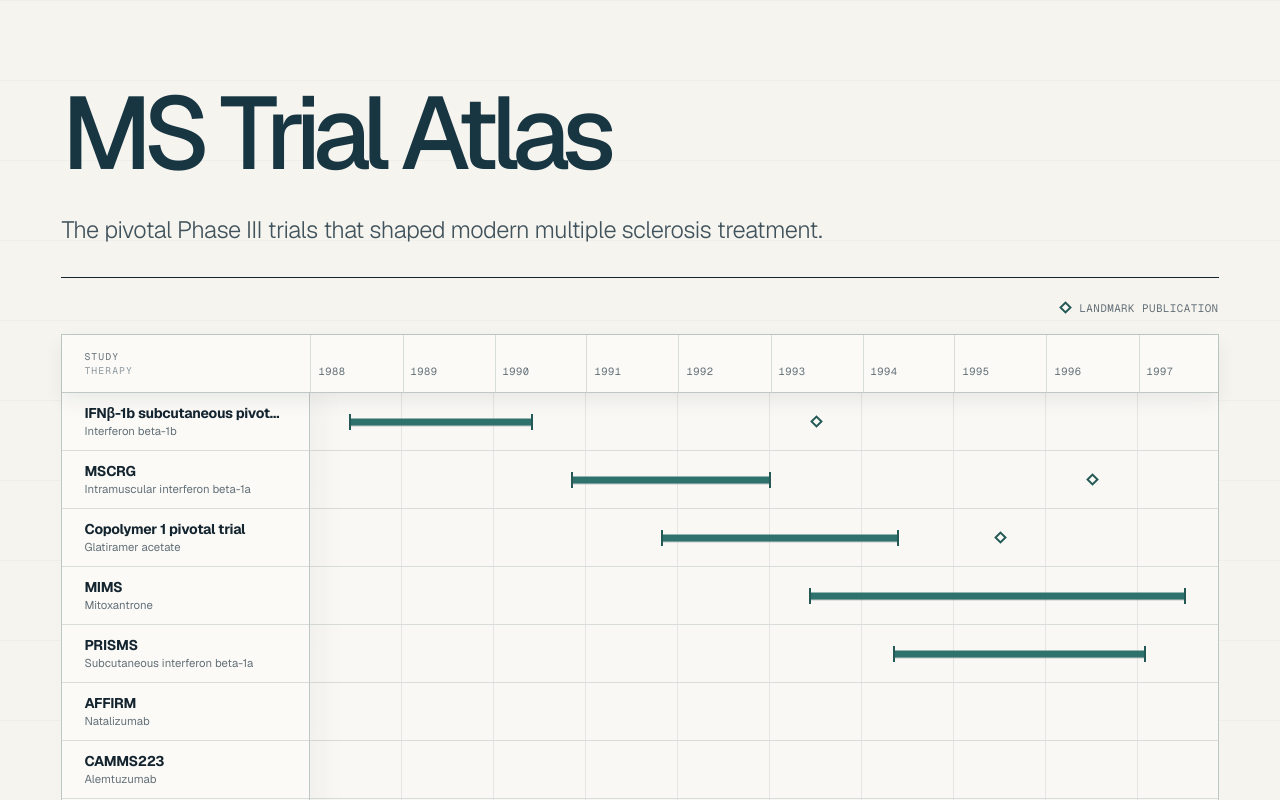
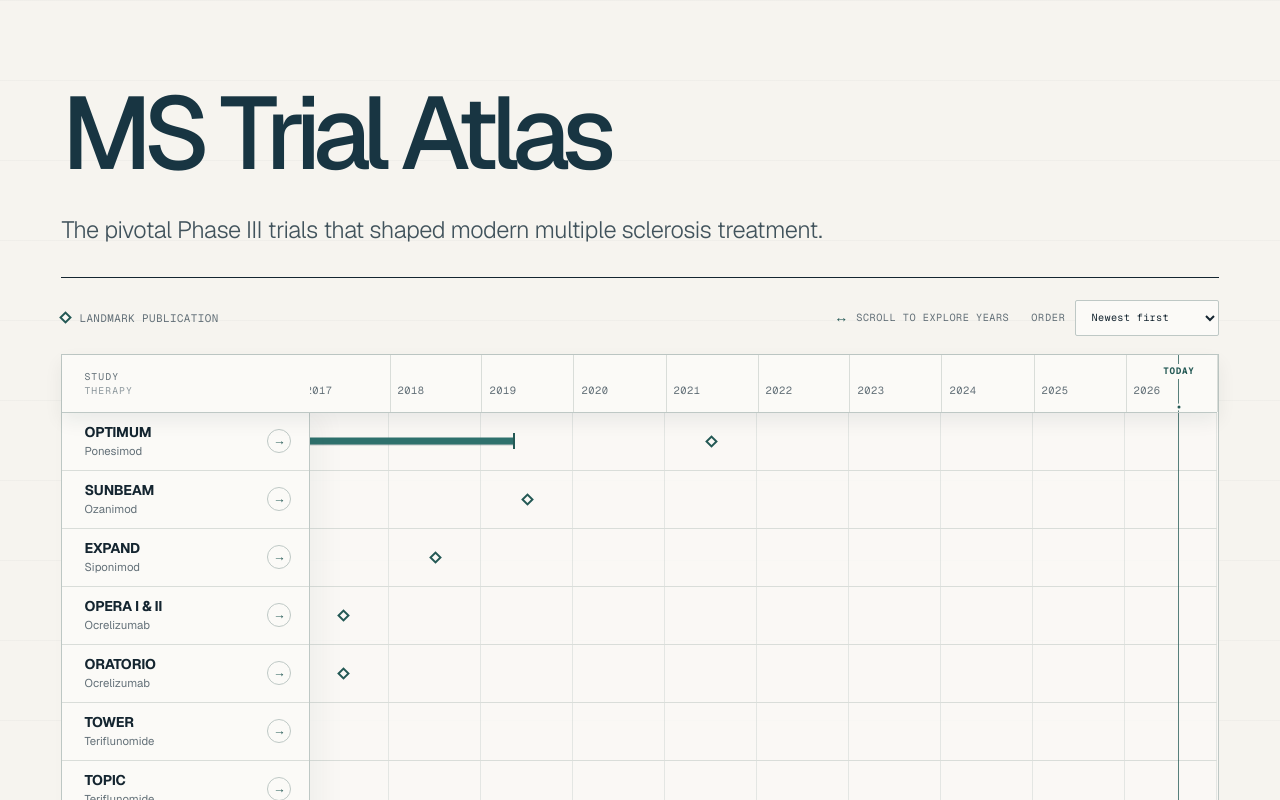
Before and after one commit to Douglas216/ms-trial-atlas, a Next.js app: page / in a window 1280 px wide. Shown: the top 800 px of the page. Built offline with nearby package versions, Linux system fonts and the light colour scheme.

Commit message:
Improve timeline ordering and navigation cues

```diff
--- a/app/components/TrialTimeline.tsx
+++ b/app/components/TrialTimeline.tsx
@@ -19,6 +19,8 @@ type TooltipState =
       publication: Publication;
     } & TooltipPosition)
   | null;
+
+type TrialSortOrder = "newest" | "oldest" | "alphabetical";
 
 const YEAR_WIDTH = 92;
 const ROW_HEIGHT = 58;
@@ -174,21 +176,35 @@ function PublicationTooltip({
 
 export function TrialTimeline({ trials, now }: { trials: Trial[]; now: string }) {
   const [tooltip, setTooltip] = useState<TooltipState>(null);
+  const [sortOrder, setSortOrder] = useState<TrialSortOrder>("newest");
   const hideTimer = useRef<ReturnType<typeof setTimeout> | null>(null);
   const axisScroller = useRef<HTMLDivElement | null>(null);
+  const plotScroller = useRef<HTMLDivElement | null>(null);
+  const initialScrollApplied = useRef(false);
 
   const datedTrials = useMemo(
     () =>
-      trials
-        .filter(
-          (trial) => trial.startDate !== null && trial.primaryCompletionDate !== null,
-        )
-        .sort(
-          (a, b) =>
-            parseDate(a.startDate!).getTime() - parseDate(b.startDate!).getTime(),
-        ),
+      trials.filter(
+        (trial) => trial.startDate !== null && trial.primaryCompletionDate !== null,
+      ),
     [trials],
   );
+
+  const sortedDatedTrials = useMemo(() => {
+    const sorted = [...datedTrials];
+
+    if (sortOrder === "alphabetical") {
+      return sorted.sort((a, b) =>
+        a.studyName.localeCompare(b.studyName, "en", { sensitivity: "base" }),
+      );
+    }
+
+    return sorted.sort((a, b) => {
+      const difference =
+        parseDate(a.startDate!).getTime() - parseDate(b.startDate!).getTime();
+      return sortOrder === "newest" ? -difference : difference;
+    });
+  }, [datedTrials, sortOrder]);
 
   const undatedTrials = useMemo(
     () => trials.filter((trial) => !trial.startDate || !trial.primaryCompletionDate),
@@ -314,12 +330,44 @@ export function TrialTimeline({ trials, now }: { trials: Trial[]; now: string })
     };
   }, []);
 
+  useEffect(() => {
+    if (!initialScrollApplied.current && plotScroller.current) {
+      const scroller = plotScroller.current;
+      scroller.scrollLeft = scroller.scrollWidth - scroller.clientWidth;
+      if (axisScroller.current) {
+        axisScroller.current.scrollLeft = scroller.scrollLeft;
+      }
+      initialScrollApplied.current = true;
+    }
+  }, [plotWidth]);
+
   return (
     <section className="timeline-figure" aria-label="Pivotal MS trial timeline">
       <div className="timeline-caption">
         <div className="publication-key">
           <span aria-hidden="true" />
           Landmark publication
+        </div>
+        <div className="timeline-controls">
+          <p className="timeline-scroll-hint">
+            <span aria-hidden="true">↔</span>
+            Scroll to explore years
+          </p>
+          <label className="timeline-sort" htmlFor="timeline-sort-order">
+            <span>Order</span>
+            <select
+              id="timeline-sort-order"
+              value={sortOrder}
+              onChange={(event) => {
+                setSortOrder(event.target.value as TrialSortOrder);
+                hideTooltip();
+              }}
+            >
+              <option value="newest">Newest first</option>
+              <option value="oldest">Oldest first</option>
+              <option value="alphabetical">A–Z</option>
+            </select>
+          </label>
         </div>
       </div>
 
@@ -354,7 +402,7 @@ export function TrialTimeline({ trials, now }: { trials: Trial[]; now: string })
         </div>
 
         <div className="study-column">
-          {datedTrials.map((trial) => (
+          {sortedDatedTrials.map((trial) => (
             <Link
               className="study-label study-label--link"
               href={`/trials/${trial.slug}`}
@@ -362,16 +410,20 @@ export function TrialTimeline({ trials, now }: { trials: Trial[]; now: string })
               key={trial.id}
               aria-label={`${trial.studyName}, ${trial.drug}. Open trial profile.`}
             >
-              <span>{trial.studyName}</span>
+              <span className="study-label-name">{trial.studyName}</span>
               <small>{trial.drug}</small>
+              <span className="study-label-cue" aria-hidden="true">
+                →
+              </span>
             </Link>
           ))}
         </div>
 
         <div
           className="plot-scroller"
+          ref={plotScroller}
           tabIndex={0}
-          aria-label="Scrollable year axis"
+          aria-label="Scrollable year axis. Use horizontal scrolling to explore years."
           onScroll={(event) => {
             if (axisScroller.current) {
               axisScroller.current.scrollLeft = event.currentTarget.scrollLeft;
@@ -387,7 +439,7 @@ export function TrialTimeline({ trials, now }: { trials: Trial[]; now: string })
               <span>Today</span>
             </div>
             <div className="dated-rows">
-              {datedTrials.map((trial) => {
+              {sortedDatedTrials.map((trial) => {
                 const left = position(trial.startDate!);
                 const completion = position(trial.primaryCompletionDate!);
                 const width = Math.max(completion - left, 26);
@@ -469,7 +521,7 @@ export function TrialTimeline({ trials, now }: { trials: Trial[]; now: string })
             {undatedTrials.map((trial) => (
               <div className="verification-row" key={trial.id}>
                 <div className="study-label">
-                  <span>{trial.studyName}</span>
+                  <span className="study-label-name">{trial.studyName}</span>
                   <small>{trial.drug}</small>
                 </div>
                 <Link
--- a/app/globals.css
+++ b/app/globals.css
@@ -89,7 +89,7 @@ a {
 .timeline-caption {
   display: flex;
   align-items: center;
-  justify-content: flex-end;
+  justify-content: space-between;
   gap: 24px;
   padding: 22px 0 18px;
 }
@@ -114,6 +114,68 @@ a {
   rotate: 45deg;
 }
 
+.timeline-controls {
+  display: flex;
+  align-items: center;
+  justify-content: flex-end;
+  gap: 22px;
+}
+
+.timeline-scroll-hint {
+  display: flex;
+  align-items: center;
+  gap: 8px;
+  margin: 0;
+  color: var(--muted);
+  font-family: var(--font-geist-mono), monospace;
+  font-size: 0.64rem;
+  letter-spacing: 0.05em;
+  text-transform: uppercase;
+}
+
+.timeline-scroll-hint span {
+  color: var(--accent-dark);
+  font-size: 0.88rem;
+  letter-spacing: 0;
+}
+
+.timeline-sort {
+  display: flex;
+  align-items: center;
+  gap: 9px;
+  color: var(--muted);
+  font-family: var(--font-geist-mono), monospace;
+  font-size: 0.64rem;
+  letter-spacing: 0.07em;
+  text-transform: uppercase;
+}
+
+.timeline-sort select {
+  min-width: 142px;
+  height: 36px;
+  padding: 0 32px 0 12px;
+  background: var(--paper-raised);
+  border: 1px solid var(--line-strong);
+  border-radius: 2px;
+  color: var(--ink);
+  font: inherit;
+  letter-spacing: 0.03em;
+  outline: none;
+  text-transform: none;
+  transition:
+    border-color 160ms ease,
+    box-shadow 160ms ease;
+}
+
+.timeline-sort select:hover {
+  border-color: var(--accent);
+}
+
+.timeline-sort select:focus-visible {
+  border-color: var(--accent);
+  box-shadow: 0 0 0 3px rgba(47, 113, 109, 0.16);
+}
+
 .timeline-frame {
   display: grid;
   grid-template-columns: 248px minmax(0, 1fr);
@@ -166,6 +228,7 @@ a {
 }
 
 .study-label {
+  position: relative;
   display: flex;
   min-width: 0;
   flex-direction: column;
@@ -175,7 +238,7 @@ a {
   border-bottom: 1px solid var(--line);
 }
 
-.study-label > span {
+.study-label-name {
   overflow: hidden;
   color: var(--ink);
   font-size: 0.88rem;
@@ -205,10 +268,43 @@ a {
     box-shadow 160ms ease;
 }
 
+.study-label--link {
+  padding-right: 48px;
+}
+
+.study-label-cue {
+  position: absolute;
+  top: 50%;
+  right: 18px;
+  display: grid;
+  width: 24px;
+  height: 24px;
+  place-items: center;
+  translate: 0 -50%;
+  border: 1px solid var(--line-strong);
+  border-radius: 50%;
+  color: var(--accent-dark);
+  font-size: 0.78rem;
+  line-height: 1;
+  transition:
+    background-color 160ms ease,
+    border-color 160ms ease,
+    color 160ms ease,
+    translate 160ms ease;
+}
+
 .study-label--link:hover,
 .study-label--link:focus-visible {
   background: var(--accent-soft);
   box-shadow: inset 3px 0 0 var(--accent);
+}
+
+.study-label--link:hover .study-label-cue,
+.study-label--link:focus-visible .study-label-cue {
+  translate: 3px -50%;
+  background: var(--accent-dark);
+  border-color: var(--accent-dark);
+  color: var(--paper-raised);
 }
 
 .study-label--link:focus-visible {
@@ -1491,6 +1587,17 @@ a {
     white-space: normal;
   }
 
+  .timeline-caption {
+    align-items: flex-start;
+    flex-direction: column;
+    gap: 14px;
+  }
+
+  .timeline-controls {
+    width: 100%;
+    justify-content: space-between;
+  }
+
   .timeline-frame,
   .timeline-sticky-header {
     grid-template-columns: 176px minmax(0, 1fr);
@@ -1501,7 +1608,17 @@ a {
     padding-inline: 13px;
   }
 
-  .study-label > span {
+  .study-label--link {
+    padding-right: 38px;
+  }
+
+  .study-label-cue {
+    right: 9px;
+    width: 21px;
+    height: 21px;
+  }
+
+  .study-label-name {
     font-size: 0.78rem;
   }
 
@@ -1674,11 +1791,17 @@ a {
     grid-template-columns: 146px minmax(0, 1fr);
   }
 
+  .timeline-controls {
+    align-items: flex-start;
+    flex-direction: column-reverse;
+    gap: 12px;
+  }
+
   .verification-row {
     grid-template-columns: 146px minmax(0, 1fr);
   }
 
-  .study-label > span {
+  .study-label-name {
     font-size: 0.72rem;
   }
 
```
Also changed, not shown: 1 other file (tests, documents, lock files or other folders).
